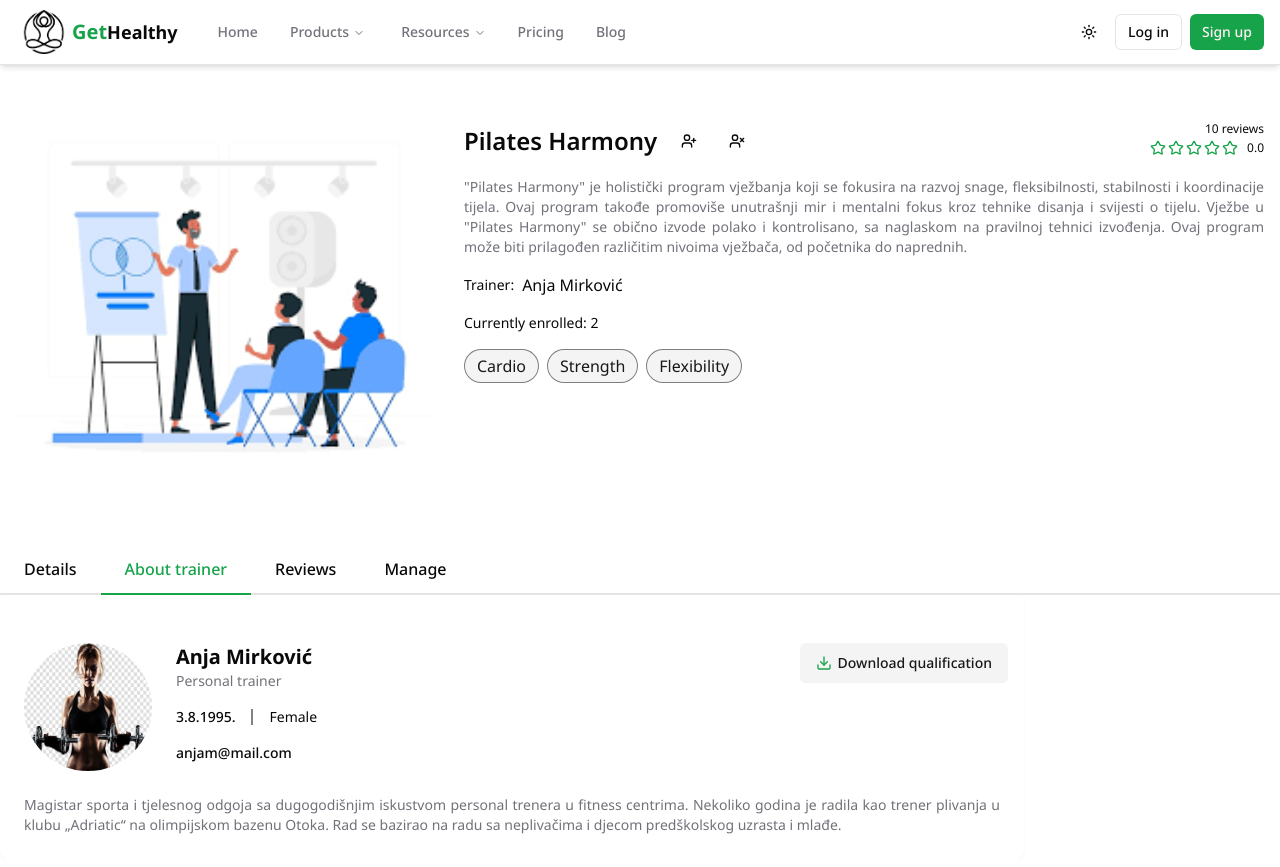
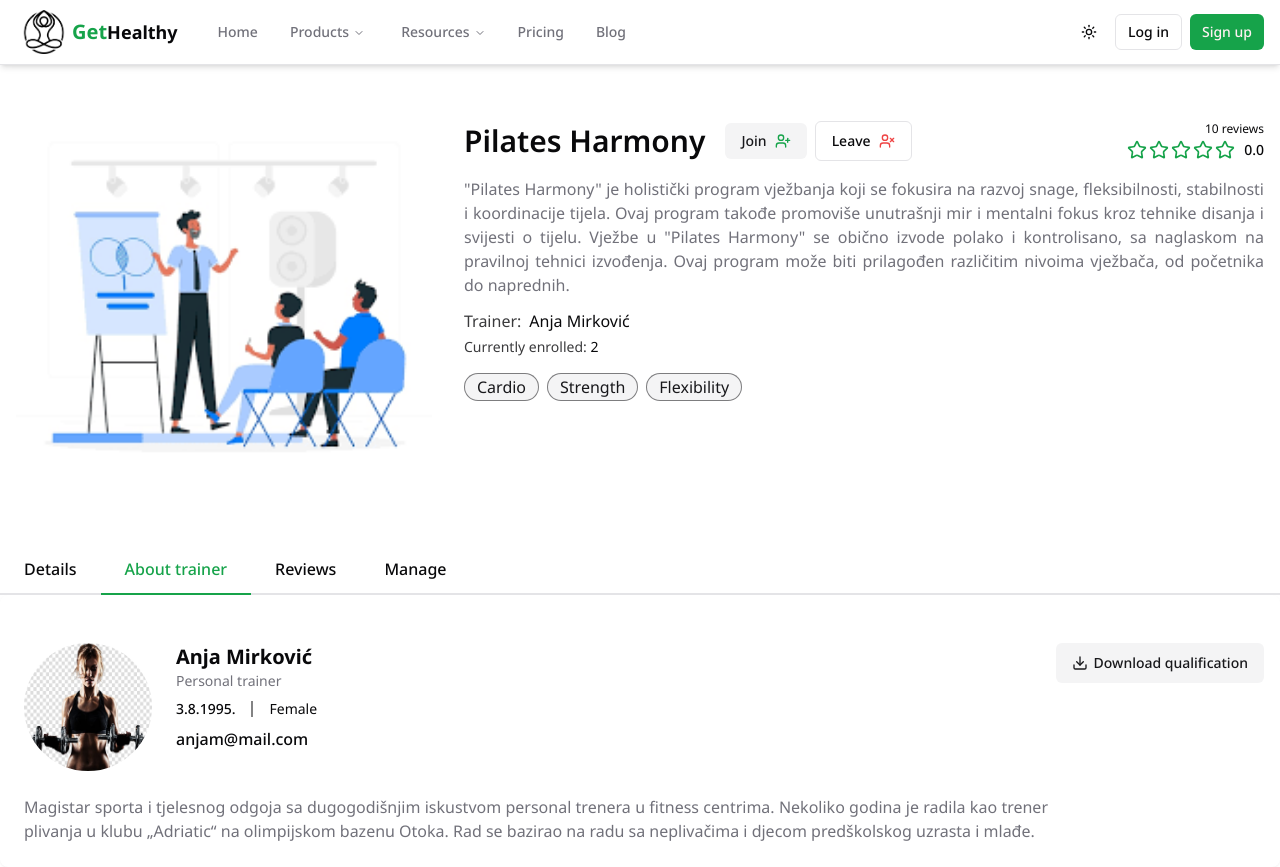
Before and after one commit to Milan-Kovacevic/GetHealthy, a React (Vite) app in the folder gh-client/: page /programs/1/trainer-info in a window 1280 px wide. Built offline with nearby package versions, Linux system fonts and the light colour scheme.

Commit message:
[OTHER]: UI03 - Merged all features together

```diff
--- a/gh-client/src/components/primitives/StarRating.tsx
+++ b/gh-client/src/components/primitives/StarRating.tsx
@@ -41,7 +41,7 @@ export default function StarRating({
             aria-label={`Rate ${starValue} star${starValue !== 1 ? "s" : ""}`}
           >
             <Star
-              className={`w-4 h-4 ${
+              className={`w-5 h-5 ${
                 starValue <= (hover || rating)
                   ? "text-primary fill-primary"
                   : "text-primary"
@@ -50,7 +50,7 @@ export default function StarRating({
           </button>
         );
       })}
-      <span className="ml-2 text-xs">{rating.toFixed(1)}</span>
+      <span className="ml-2 text-sm font-medium">{rating.toFixed(1)}</span>
     </div>
   );
 }
--- a/gh-client/src/pages/program-details/TrainingProgramInfo.tsx
+++ b/gh-client/src/pages/program-details/TrainingProgramInfo.tsx
@@ -1,7 +1,7 @@
 import React from "react";
 import programImg from "@/assets/program-example.png";
 import { Badge } from "@/components/ui/badge";
-import { UserPlus, UserX } from "lucide-react";
+import { UserPlus, UserX, UserXIcon } from "lucide-react";
 import { Button } from "@/components/ui/button";
 import StarRating from "@/components/primitives/StarRating";
 
@@ -16,27 +16,27 @@ export default function TrainingProgramInfo() {
         />
       </div>
 
-      <div className="w-full lg:w-2/3 pl-0 lg:pl-8 relative flex flex-col gap-2">
-        <div className="flex justify-between mt-6">
-          <div className="relative flex items-center gap-2">
-            <h1 className="text-2xl font-semibold">Pilates Harmony</h1>
-            <div className="flex">
-              <Button variant="ghost" className="text-2xl">
-                <UserPlus />
+      <div className="w-full lg:w-2/3 pl-0 lg:pl-8 relative flex flex-col">
+        <div className="flex md:flex-row flex-col justify-between mt-6 gap-y-6">
+          <div className="relative flex items-center gap-5">
+            <h1 className="text-3xl font-semibold">Pilates Harmony</h1>
+            <div className="flex items-center gap-2">
+              <Button variant="secondary" className="h-auto">
+                Join <UserPlus className="h-18 w-18 text-primary" />
               </Button>
-              <Button variant="ghost" className="text-2xl">
-                <UserX />
+              <Button variant="outline" className="">
+                Leave <UserXIcon className="h-18 w-18 text-destructive" />
               </Button>
             </div>
           </div>
 
-          <div className="flex flex-col items-right">
-            <p className="text-xs text-right mb-0.5">10 reviews</p>
+          <div className="flex flex-col items-end">
+            <p className="text-xs mb-0.5">10 reviews</p>
             <StarRating />
           </div>
         </div>
 
-        <h2 className="text-sm text-muted-foreground text-justify mt-2">
+        <h2 className="text-base text-muted-foreground text-justify mt-4">
           "Pilates Harmony" je holistički program vježbanja koji se fokusira na
           razvoj snage, fleksibilnosti, stabilnosti i koordinacije tijela. Ovaj
           program takođe promoviše unutrašnji mir i mentalni fokus kroz tehnike
@@ -46,29 +46,31 @@ export default function TrainingProgramInfo() {
           vježbača, od početnika do naprednih.
         </h2>
 
-        <div className="mt-2 text-sm gap-2 flex flex-row items-center">
-          <p>Trainer:</p>
-          <p className="text-base">Anja Mirković</p>
+        <div className="mt-3 text-base gap-2 flex flex-row items-center">
+          <p className="text-foreground/80">Trainer:</p>
+          <p className="">Anja Mirković</p>
         </div>
 
         <div className="pb-4">
-          <p className="mt-2 text-sm">Currently enrolled: 2</p>
-          <div className="mt-4 flex flex-wrap gap-2">
+          <p className="mt-1 text-sm text-foreground/80">
+            Currently enrolled: <span className="text-foreground">2</span>
+          </p>
+          <div className="mt-4 flex items-center flex-wrap gap-2">
             <Badge
               variant="secondary"
-              className="text-base px-3 py-1 border-foreground/50 font-normal"
+              className="text-base px-3 border-foreground/50 font-normal py-px h-auto transition-none"
             >
               Cardio
             </Badge>
             <Badge
               variant="secondary"
-              className="text-base px-3 py-1 border-foreground/50 font-normal"
+              className="text-base px-3 border-foreground/50 font-normal py-px h-auto transition-none"
             >
               Strength
             </Badge>
             <Badge
               variant="secondary"
-              className="text-base px-3 py-1 border-foreground/50 font-normal"
+              className="text-base px-3 border-foreground/50 font-normal py-px h-auto transition-none"
             >
               Flexibility
             </Badge>
--- a/gh-client/src/pages/program-details/components/ProgramTrainerInfo.tsx
+++ b/gh-client/src/pages/program-details/components/ProgramTrainerInfo.tsx
@@ -17,7 +17,7 @@ interface TrainerInfoProps {
 
 export default function ProgramTrainerInfo() {
   return (
-    <Card className="w-full max-w-screen-lg border-0">
+    <Card className="w-full border-0">
       <CardHeader className="relative">
         <Button
           variant="secondary"
@@ -25,8 +25,8 @@ export default function ProgramTrainerInfo() {
           aria-label="Download trainer qualification"
         >
           <div className="flex items-center gap-1.5">
-            <Download className="h-4 w-4 text-primary" />
-            <p>Download qualification</p>
+            <Download className="h-4 w-4" />
+            <p className="sm:block hidden">Download qualification</p>
           </div>
         </Button>
       </CardHeader>
@@ -36,12 +36,12 @@ export default function ProgramTrainerInfo() {
             <AvatarImage src={trainerImg} alt="avatar" />
             <AvatarFallback>AM</AvatarFallback>
           </Avatar>
-          <div className="flex-1 space-y-4">
+          <div className="flex-1">
             <div>
               <h2 className="text-xl font-bold">Anja Mirković</h2>
               <p className="text-sm text-muted-foreground">Personal trainer</p>
             </div>
-            <div className="flex items-center">
+            <div className="flex items-center mt-2">
               <div>
                 <p className="text-sm font-medium">3.8.1995.</p>
               </div>
@@ -50,13 +50,13 @@ export default function ProgramTrainerInfo() {
                 <p className="text-sm">Female</p>
               </div>
             </div>
-            <div>
-              <p className="text-sm font-medium">anjam@mail.com</p>
+            <div className="mt-2">
+              <p className="text-base font-medium">anjam@mail.com</p>
             </div>
           </div>
         </div>
-        <div className="mt-6">
-          <h3 className="text-sm text-muted-foreground text-justify">
+        <div className="mt-6 max-w-screen-lg">
+          <h3 className="text-base text-muted-foreground text-justify text-pretty">
             Magistar sporta i tjelesnog odgoja sa dugogodišnjim iskustvom
             personal trenera u fitness centrima. Nekoliko godina je radila kao
             trener plivanja u klubu „Adriatic“ na olimpijskom bazenu Otoka. Rad
--- a/gh-client/src/pages/program-details/components/TrainingProgramReviews.tsx
+++ b/gh-client/src/pages/program-details/components/TrainingProgramReviews.tsx
@@ -9,7 +9,7 @@ import {
   CardFooter,
 } from "@/components/ui/card";
 import { Avatar, AvatarFallback, AvatarImage } from "@/components/ui/avatar";
-import { SendIcon } from "lucide-react";
+import { MessageCircleIcon, SendIcon } from "lucide-react";
 import { ScrollArea } from "@/components/ui/scroll-area";
 
 interface Comment {
@@ -52,7 +52,13 @@ export default function TrainingProgramReviews() {
   };
 
   return (
-    <div className="w-full max-w-screen-lg md:px-2 my-4 flex flex-col md:p-0 p-3">
+    <div className="w-full max-w-screen-lg md:px-2 my-5 flex flex-col md:p-0 p-3">
+      <div className="flex flex-row items-center gap-1.5 ml-1 mb-4">
+        <MessageCircleIcon className="h-5 w-5 text-foreground/80" />
+        <p className="font-medium text-xl tracking-wide mb-0.5">
+          Program comments
+        </p>
+      </div>
       <ScrollArea className="flex-1">
         <div className="flex flex-col gap-4 mt-2">
           <div className="space-y-4 flex-1 w-full mb-2 mt-1">
```
